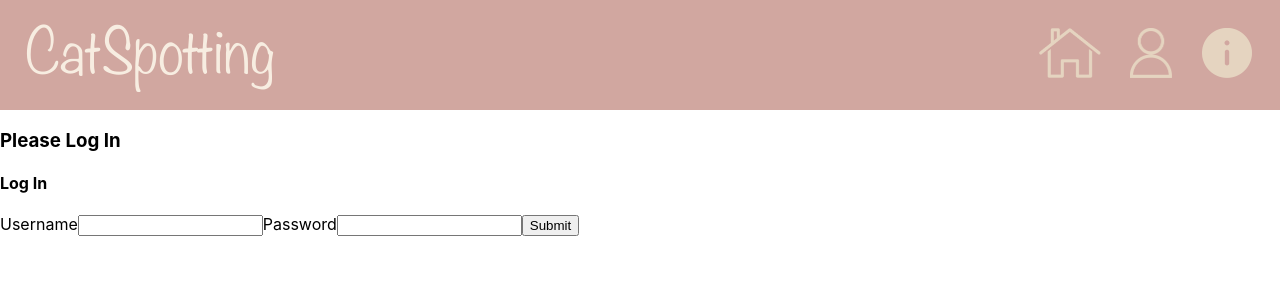
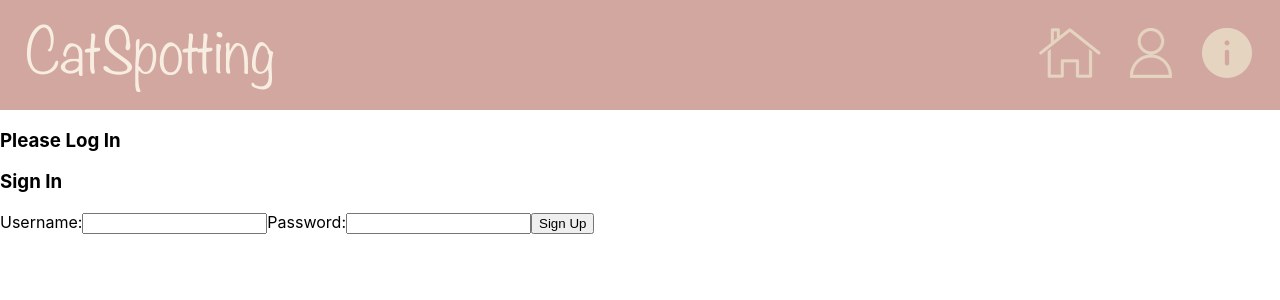
Before and after one commit to javascriptures/catspotting-frontend, a React (Create React App) app in the folder catspotting/: page /token/obtain in a window 1280 px wide. Shown: the top 300 px of the page. Built offline with nearby package versions, Linux system fonts and the light colour scheme.

Commit message:
minor login/signup changes

```diff
--- a/catspotting/src/App.js
+++ b/catspotting/src/App.js
@@ -26,15 +26,15 @@ const App = () => {
       <UserContext.Provider value={{ user, setUser }}>
         <BrowserRouter>
           {/* only show header if User is NOT on the following paths */}
-          {(window.location.pathname !== '/' | '/login' | '/signup') ? (
+          {(window.location.pathname !== '/' | '/token/obtain/' | '/user/create/') ? (
             <Header />
           ) : null}
           <h3>{user ? `Hello,${user}` : 'Please Log In'}</h3>
           <main>
             <Switch>
               <Route exact path="/" component={Welcome} />
-              <Route exact path="/token/obtain" component={LoginForm} />
-              <Route exact path="/user/create" component={SignupForm} />
+              <Route exact path="/token/obtain/" component={LoginForm} />
+              <Route exact path="/user/create/" component={SignupForm} />
               <Route
                 exact
                 path="/postform"
--- /dev/null
+++ b/catspotting/src/Components/AuthForm.js
@@ -0,0 +1,35 @@
+import React from 'react';
+import { useLocation } from 'react-router-dom';
+
+function AuthForm({ credentials, handleChange, handleSubmit }) {
+  const location = useLocation();
+  return (
+    <form onSubmit={handleSubmit}>
+        <>
+          <label htmlFor="username">Username:</label>
+          <input
+            name="username"
+            value={credentials.username}
+            onChange={handleChange}
+            id="username"
+            type="text"
+            required
+          ></input>
+        </>
+      <label htmlFor="password">Password:</label>
+      <input
+        name="password"
+        value={credentials.password}
+        onChange={handleChange}
+        id="password"
+        type="password"
+        required
+      ></input>
+      <button type="submit">
+        {location.pathname === '/token/obtain/' ? 'Sign In' : 'Sign Up'}
+      </button>
+    </form>
+  );
+}
+
+export default AuthForm;
--- a/catspotting/src/Components/LoginForm.js
+++ b/catspotting/src/Components/LoginForm.js
@@ -1,83 +1,80 @@
-import React, { Component, useState, useContext } from 'react';
-import PropTypes from 'prop-types';
-// code borrowed from https://medium.com/@dakota.lillie/django-react-jwt-authentication-5015ee00ef9a
+import React, { useState, useContext } from 'react';
+import { Redirect } from 'react-router-dom';
+import AuthForm from './AuthForm';
+import { UserContext } from './UserContext';
+import { APIURL } from '../config';
 
-// const Login = () => {
-//     document.body.style = 'background: #E5D4C0;';
-
-//     //login page with input forms and buttons from Material UI
-//     //handleSubmit function goes in here
-//     //interacts with User API
-//     //input forms: username, password, and social auth
-//     return null;
-// };
-
-// Every time the user types or pastes something
-// inside an input field in the form, the onChange
-// event listener is fired and calls handleChange.
-// In React, when we want to use the event asynchronously
-// we should call event.persist().  Learn more here:
-// https://reactjs.org/docs/events.html#event-pooling
-// We'll get the value from the input that was changed
-// using event.target.value.
-// We'll use the name of the input to find out which
-// property in our state object to update using
-// event.target.name.  MAKE SURE THE INPUT HAS A NAME
-// and the name matches the property name in the object
-// exactly.
-// With the spread operator (watch this great video if
-// you're not really clear on how spread works:
-// https://www.youtube.com/watch?v=pYI-UuZVtHI) we can
-// spread the current movies properties and values into
-// the new state object and then we override the one
-// with the changed value.
-
-// document.body.style = 'background: #E5D4C0;';
-class LoginForm extends Component {
-  state = {
-    username: '',
-    password: ''
+function LoginForm(props) {
+  const { user, setUser } = useContext(UserContext);
+  const { state: historyState } = props.history.location;
+  const initialState = {
+    name: historyState ? historyState.name : '',
+    email: historyState ? historyState.email : '',
+    password: historyState ? historyState.password : ''
   };
-
-  // spread current user username/password into new state object and override one with changed value
-  handle_change = e => {
-    // targeting name property on each input field
-    const name = e.target.name;
-    // get value from in put that was changed
-    const value = e.target.value;
-    this.setState(prevstate => {
-      const newState = { ...prevstate };
-      newState[name] = value;
-      return newState;
-    });
+  const url = `${APIURL}/token/obtain/`;
+  const [credentials, setCredentials] = useState(initialState);
+  const [error, setError] = useState(false);
+  const handleChange = event => {
+    setCredentials({ ...credentials, [event.target.name]: event.target.value });
   };
-
-  render() {
-    return (
-      <form onSubmit={e => this.props.handle_login(e, this.state)}>
-        <h4>Log In</h4>
-        <label htmlFor="username">Username</label>
-        <input
-          type="text"
-          name="username"
-          value={this.state.username}
-          onChange={this.handle_change}
-        />
-        <label htmlFor="password">Password</label>
-        <input
-          type="password"
-          name="password"
-          value={this.state.password}
-          onChange={this.handle_change}
-        />
-        <input type="submit" />
-      </form>
-    );
+  const handleSubmit = event => {
+    event.preventDefault();
+    fetch(url, {
+      method: 'POST',
+      headers: {
+        'content-type': 'application/json; charset=UTF-8'
+      },
+      body: JSON.stringify(credentials)
+    })
+      .then(res => res.json())
+      .then(setUser)
+      .catch(setError);
+  };
+  if (user) {
+    return <Redirect to="/" />;
   }
+  return (
+    <div>
+      <h3>Sign In</h3>
+      {historyState && (
+        <h4
+          style={{
+            color: 'white',
+            background: 'green',
+            padding: '1rem',
+            position: 'relative',
+            cursor: 'pointer',
+            userSelect: 'none'
+          }}
+        >
+          Thanks for signing up! Please login.
+        </h4>
+      )}
+      {error && (
+        <h4
+          style={{
+            color: 'white',
+            background: 'red',
+            padding: '1rem',
+            position: 'relative',
+            cursor: 'pointer',
+            userSelect: 'none'
+          }}
+          onClick={() => setError(false)}
+        >
+          Sorry, something went wrong. Please try again!
+          <span style={{ position: 'absolute', right: '.75rem', top: '.5rem' }}>
+            ✕
+          </span>
+        </h4>
+      )}
+      <AuthForm
+        credentials={credentials}
+        handleChange={handleChange}
+        handleSubmit={handleSubmit}
+      />
+    </div>
+  );
 }
-
 export default LoginForm;
-
-LoginForm.propTypes = {
-  handle_login: PropTypes.func.isRequired
-};
--- a/catspotting/src/Components/SignupForm.js
+++ b/catspotting/src/Components/SignupForm.js
@@ -1,51 +1,71 @@
-import React, { Component } from 'react';
-import PropTypes from 'prop-types';
-// code borrowed from https://medium.com/@dakota.lillie/django-react-jwt-authentication-5015ee00ef9a
+import React, { useState } from 'react';
+import { Redirect } from 'react-router-dom'; // This could also be done with the useHistory hook!
+import AuthForm from './AuthForm';
+import { APIURL } from '../config';
 
-// document.body.style = 'background: #E5D4C0;';
-
-class SignupForm extends Component {
-  state = {
+function SignupForm() {
+  const initialState = {
     username: '',
     password: ''
   };
-
-  handle_change = e => {
-    const name = e.target.name;
-    const value = e.target.value;
-    this.setState(prevstate => {
-      const newState = { ...prevstate };
-      newState[name] = value;
-      return newState;
-    });
+  const url = `${APIURL}/user/create/`;
+  const [credentials, setCredentials] = useState(initialState);
+  const [redirect, setRedirect] = useState(null);
+  const [error, setError] = useState(false);
+  const handleChange = event => {
+    setCredentials({ ...credentials, [event.target.name]: event.target.value });
   };
-
-  render() {
+  const handleSubmit = event => {
+    event.preventDefault();
+    fetch(url, {
+      method: 'POST',
+      headers: {
+        'content-type': 'application/json; charset=UTF-8'
+      },
+      body: JSON.stringify(credentials)
+    })
+      .then(res => res.json())
+      .then(setRedirect)
+      .catch(setError);
+  };
+  if (redirect) {
     return (
-      <form onSubmit={e => this.props.handle_signup(e, this.state)}>
-        <h4>Sign Up</h4>
-        <label htmlFor="username">Username</label>
-        <input
-          type="test"
-          name="username"
-          value={this.state.username}
-          onChange={this.handle_change}
-        />
-        <label htmlFor="password">Password</label>
-        <input
-          type="password"
-          name="password"
-          value={this.state.password}
-          onChange={this.handle_change}
-        />
-        <input type="submit" />
-      </form>
+      <Redirect
+        to={{
+          pathname: '/token/obtain/',
+          state: credentials // passing state allows us to prepopulate the signin form
+        }}
+      />
     );
   }
+  return (
+    <div>
+      <h3>Sign Up</h3>
+      {error && (
+        <h4
+          style={{
+            color: 'white',
+            background: 'red',
+            padding: '1rem',
+            position: 'relative',
+            cursor: 'pointer',
+            userSelect: 'none'
+          }}
+          onClick={() => setError(false)}
+        >
+          Sorry, something went wrong. Please try again!
+          <span style={{ position: 'absolute', right: '.75rem', top: '.5rem' }}>
+            ✕
+          </span>
+        </h4>
+      )}
+      <AuthForm
+        credentials={credentials}
+        handleChange={handleChange}
+        handleSubmit={handleSubmit}
+      />
+    </div>
+  );
 }
 
-export default SignupForm;
-
-SignupForm.propTypes = {
-  handle_signup: PropTypes.func.isRequired
-};
+export default SignupForm
--- a/catspotting/src/Components/Welcome.js
+++ b/catspotting/src/Components/Welcome.js
@@ -17,10 +17,10 @@ const Welcome = () => {
         <video id="background-video" autoPlay loop muted playsinline>
                 <source src={require('../images/Kawaiicat-PixTeller (1).mp4')} type="video/mp4" />
         </video>
-        <Link to={'/token/obtain'}>
+        <Link to={'/token/obtain/'}>
             <button>Login</button>
         </Link>
-        <Link to={'/user/create'}>
+        <Link to={'/user/create/'}>
             <button>Sign up</button>
         </Link>
         </div>
```
Also changed, not shown: catspotting/src/Components/Nav.js (+26 -26 lines).
